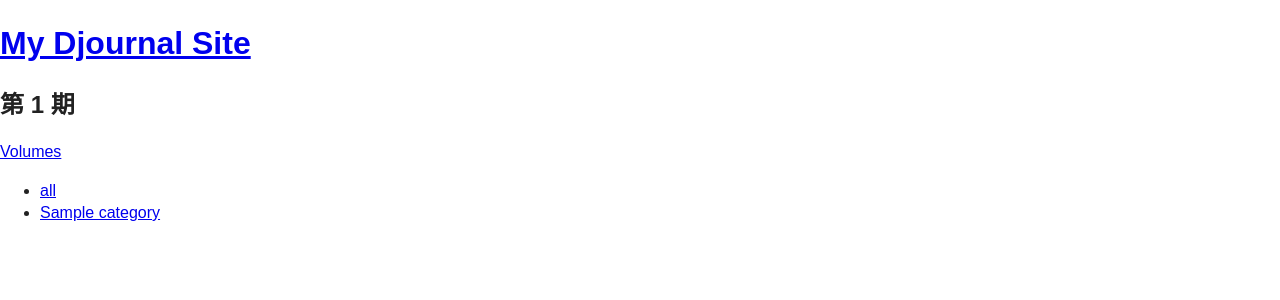
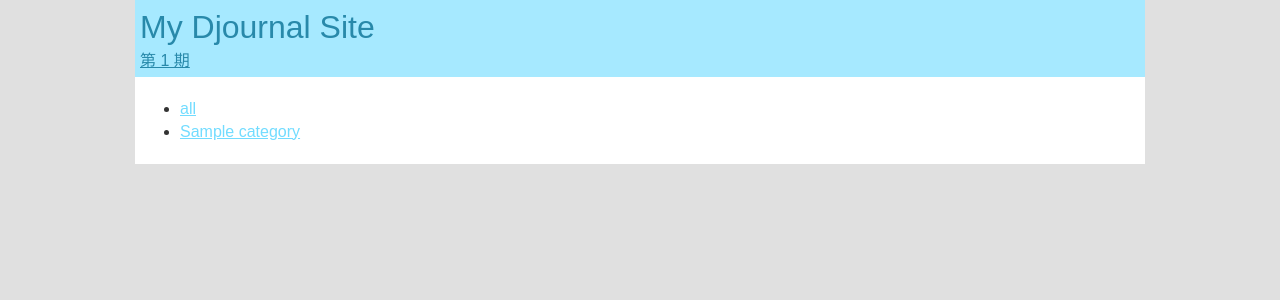
Before and after one commit to lsc36/djournal, a Django app: page /1 in a window 1280 px wide. Shown: the top 300 px of the page. Run offline with Django 3.2, Linux system fonts and the light colour scheme; tables that the repository leaves empty hold one stand-in row (values such as "Sample post"); some libraries are stand-ins or nearby versions.

Commit message:
very basic layout

```diff
--- a/djournal/articles/views.py
+++ b/djournal/articles/views.py
@@ -22,7 +22,7 @@ def index(request, volume_number):
     volume = get_object_or_404(Volume, published=True, number=volume_number)
     category_list = Category.objects.all().order_by('order')
     context = {
-        'site_name': settings.SITE_NAME,
+        'settings': settings,
         'volume': volume,
         'category_list': category_list,
         }
@@ -39,7 +39,7 @@ def view_category(request, volume_number, category_name):
         article_list = Article.objects.filter(volume=volume, category=category)
     article_list = article_list.order_by('category', 'title')
     context = {
-        'site_name': settings.SITE_NAME,
+        'settings': settings,
         'volume': volume,
         'category': category,
         'article_list': article_list,
@@ -51,7 +51,7 @@ def view_article(request, volume_number, article_id):
     volume = get_object_or_404(Volume, published=True, number=volume_number)
     article = get_object_or_404(Article, volume=volume, id=article_id)
     context = {
-        'site_name': settings.SITE_NAME,
+        'settings': settings,
         'volume': volume,
         'article': article,
         }
@@ -61,7 +61,7 @@ def view_article(request, volume_number, article_id):
 def list_volumes(request):
     volume_list = get_list_or_404(Volume, published=True)
     context = {
-        'site_name': settings.SITE_NAME,
+        'settings': settings,
         'volume_list': volume_list,
         }
     return render(request, 'list_volumes.html', context)
--- a/djournal/static/css/main.css
+++ b/djournal/static/css/main.css
@@ -101,12 +101,44 @@ textarea {
 
 
 
+/* common */
+
+body {
+    color: #333;
+    background-color: #e0e0e0;
+}
+
+a { color: #72dcff; }
+
+.wrap {
+    width: 1000px;
+    margin: 0 auto;
+    padding: 5px;
+}
 
 
+/* header */
+
+#head { background-color: #a6e9ff; }
+
+#head a { display: block; }
+
+#site-name {
+    color: #2889aa;
+    font-size: xx-large;
+    text-decoration: none;
+}
+
+#current-volume {
+    color: #2889aa;
+}
 
 
+/* content */
 
-
+#content {
+    background-color: #fff;
+}
 
 
 
--- a/djournal/templates/base.html
+++ b/djournal/templates/base.html
@@ -22,11 +22,16 @@
             <p class="browsehappy">You are using an <strong>outdated</strong> browser. Please <a href="http://browsehappy.com/">upgrade your browser</a> to improve your experience.</p>
         <![endif]-->
 
-        <!-- Add your site or application content here -->
-        <h1><a href="{% url 'index' volume.number %}">{{ site_name }}</a></h1>
-        <h2>{{ volume }}</h2>
-        {% block content %}
-        {% endblock %}
+        <div id="head" class="wrap">
+            <a id="site-name" href="{% url 'index' volume.number %}">{{ settings.SITE_NAME }}</a>
+            {% if volume %}
+            <a id="current-volume" href="{% url 'list_volumes' %}">{{ volume }}</a>
+            {% endif %}
+        </div>
+        <div id="content" class="wrap">
+            {% block content %}
+            {% endblock %}
+        </div>
 
         <script src="//ajax.googleapis.com/ajax/libs/jquery/1.10.2/jquery.min.js"></script>
         <script>window.jQuery || document.write('<script src="{% static 'js/vendor/jquery-1.10.2.min.js' %}"><\/script>')</script>
--- a/djournal/templates/index.html
+++ b/djournal/templates/index.html
@@ -1,6 +1,5 @@
 {% extends "base.html" %}
 {% block content %}
-<a href="{% url 'list_volumes' %}">Volumes</a>
 <ul id="category-list">
     <li><a href="{% url 'view_category' volume.number 'all' %}">
         all
```
